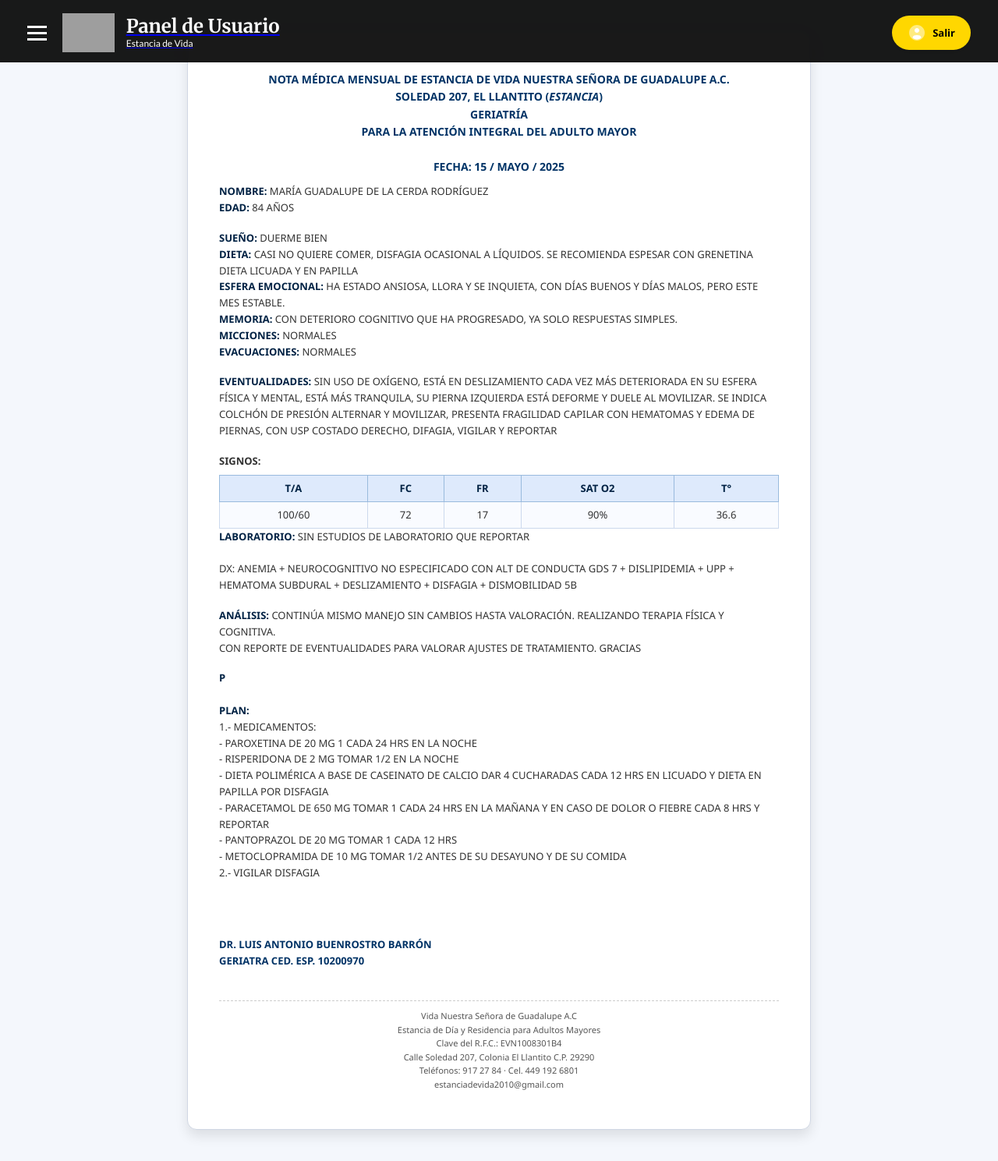
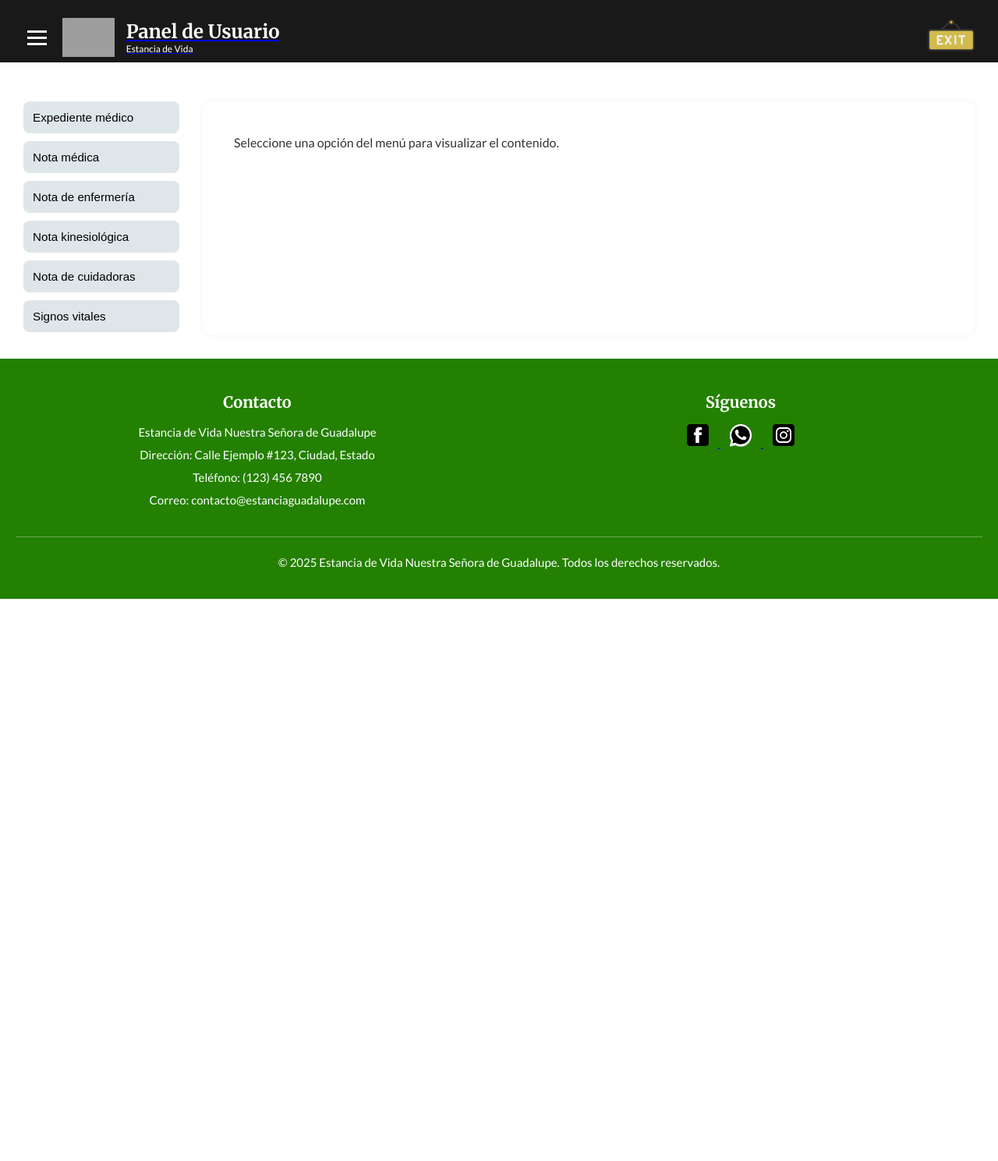
Before and after one commit to Kallolt2030/Estancia, a PHP site: page /dashboard/expediente.php in a window 1280 px wide. Shown: the whole page at 78% size. After the commit the page ends 768 px from the top, so only its background shows below. Run offline with PHP 8.4, Linux system fonts and the light colour scheme; the visitor is signed in with stand-in values (Sample User, id 1); grey boxes are pictures that could not be loaded.

Commit message:
icono salida

```diff
--- a/assets/css/expediente.css
+++ b/assets/css/expediente.css
@@ -1,86 +1,46 @@
-        @media print {
 body {
+    padding-top: 100px; /* Espacio para el header */
+    font-family: Arial, sans-serif;
+    background-color: #f5f6fa;
     margin: 0;
-                background: white;
-                color: black;
 }
 
-            .container {
-                box-shadow: none;
-                border: none;
-            }
+/* Contenedor principal */
+.contenedor {
+    display: flex;
+    gap: 30px;
+    padding: 30px;
 }
 
-        body {
-            font-family: 'Segoe UI', Tahoma, Geneva, Verdana, sans-serif;
-            font-size: 13px;
-            background-color: #f4f7fc;
-            margin: 0;
-            padding: 0;
-            color: #333;
+/* Menú lateral */
+.menu-lateral {
+    display: flex;
+    flex-direction: column;
+    gap: 10px;
+    width: 200px;
 }
 
-        .container {
-            max-width: 800px;
-            margin: 40px auto;
-            background-color: #ffffff;
-            border: 1px solid #d0d7e4;
-            box-shadow: 0 8px 16px rgba(0,0,0,0.1);
-            padding: 30px 40px;
-            border-radius: 12px;
+.menu-lateral button {
+    padding: 12px;
+    background-color: #dfe6e9;
+    border: none;
+    border-radius: 8px;
+    cursor: pointer;
+    font-size: 0.95em;
+    text-align: left;
+    transition: background 0.3s;
 }
 
-        .title {
-            text-align: center;
-            font-weight: bold;
-            margin: 20px 0 10px;
-            font-size: 14px;
-            color: #003366;
+.menu-lateral button:hover {
+    background-color: #b2bec3;
 }
 
-        .info, .section, .lab, .firma, .footer {
-            margin-bottom: 18px;
-            line-height: 1.6;
+/* Área de contenido */
+.contenido-central {
+    flex: 1;
+    background-color: #ffffff;
+    padding: 40px;
+    border-radius: 12px;
+    box-shadow: 0 0 8px rgba(0, 0, 0, 0.05);
+    min-height: 300px;
 }
-
-        .section strong,
-        .lab strong,
-        .info strong {
-            color: #002244;
-        }
-
-        .signos table {
-            width: 100%;
-            border-collapse: collapse;
-            margin-top: 8px;
-            font-size: 13px;
-        }
-
-        .signos th {
-            background-color: #deeafc;
-            color: #002244;
-            border: 1px solid #99badd;
-            padding: 6px;
-        }
-
-        .signos td {
-            border: 1px solid #ccd9ed;
-            padding: 6px;
-            text-align: center;
-            background-color: #f9fbff;
-        }
-
-        .firma {
-            font-weight: bold;
-            color: #003366;
-            margin-top: 30px;
-        }
-
-        .footer {
-            font-size: 11px;
-            text-align: center;
-            margin-top: 40px;
-            color: #555;
-            border-top: 1px dashed #ccc;
-            padding-top: 10px;
-        }
--- a/assets/css/style.css
+++ b/assets/css/style.css
@@ -60,6 +60,18 @@ body {
   z-index: -1;
   animation: moveBackground 20s linear infinite alternate;
 }
+
+.icono-salida {
+  width: 60px;  /* Tamaño más grande del ícono */
+  height: 60px;
+  transition: transform 0.2s ease-in-out;
+}
+
+.icono-salida:hover {
+  transform: scale(1.2); /* Aumenta el tamaño al pasar el mouse */
+  cursor: pointer;
+}
+
 
 .overlay {
   position: absolute;
--- a/dashboard/expediente.php
+++ b/dashboard/expediente.php
@@ -1,86 +1,51 @@
+<?php include '../control/auth.php'; ?>
 <?php include '../includes/headerDash.php'; ?>
-<!DOCTYPE html>
+
 <!DOCTYPE html>
 <html lang="es">
 <head>
     <meta charset="UTF-8">
-    <title>Nota Médica Mensual</title>
+    <title>Gestión de Expedientes</title>
     <link rel="stylesheet" href="../assets/css/expediente.css">
 </head>
 <body>
-    <div class="container">
-        <div class="title">
-            NOTA MÉDICA MENSUAL DE ESTANCIA DE VIDA NUESTRA SEÑORA DE GUADALUPE A.C.<br>
-            SOLEDAD 207, EL LLANTITO (<i>ESTANCIA</i>)<br>
-            GERIATRÍA<br>
-            PARA LA ATENCIÓN INTEGRAL DEL ADULTO MAYOR<br>
-            <br>
-            FECHA: 15 / MAYO / 2025
-        </div>
 
-        <div class="info">
-            <strong>NOMBRE:</strong> MARÍA GUADALUPE DE LA CERDA RODRÍGUEZ<br>
-            <strong>EDAD:</strong> 84 AÑOS
-        </div>
+<div class="contenedor">
 
-        <div class="section">
-            <strong>SUEÑO:</strong> DUERME BIEN<br>
-            <strong>DIETA:</strong> CASI NO QUIERE COMER, DISFAGIA OCASIONAL A LÍQUIDOS. SE RECOMIENDA ESPESAR CON GRENETINA DIETA LICUADA Y EN PAPILLA<br>
-            <strong>ESFERA EMOCIONAL:</strong> HA ESTADO ANSIOSA, LLORA Y SE INQUIETA, CON DÍAS BUENOS Y DÍAS MALOS, PERO ESTE MES ESTABLE.<br>
-            <strong>MEMORIA:</strong> CON DETERIORO COGNITIVO QUE HA PROGRESADO, YA SOLO RESPUESTAS SIMPLES.<br>
-            <strong>MICCIONES:</strong> NORMALES<br>
-            <strong>EVACUACIONES:</strong> NORMALES
-        </div>
+    <!-- Panel lateral izquierdo -->
+    <aside class="menu-lateral">
+        <button onclick="mostrarContenido('expediente')">Expediente médico</button>
+        <button onclick="mostrarContenido('nota_medica')">Nota médica</button>
+        <button onclick="mostrarContenido('nota_enfermeria')">Nota de enfermería</button>
+        <button onclick="mostrarContenido('nota_kinesica')">Nota kinesiológica</button>
+        <button onclick="mostrarContenido('nota_cuidadoras')">Nota de cuidadoras</button>
+        <button onclick="mostrarContenido('signos_vitales')">Signos vitales</button>
+    </aside>
 
-        <div class="section">
-            <strong>EVENTUALIDADES:</strong> SIN USO DE OXÍGENO, ESTÁ EN DESLIZAMIENTO CADA VEZ MÁS DETERIORADA EN SU ESFERA FÍSICA Y MENTAL, ESTÁ MÁS TRANQUILA, SU PIERNA IZQUIERDA ESTÁ DEFORME Y DUELE AL MOVILIZAR. SE INDICA COLCHÓN DE PRESIÓN ALTERNAR Y MOVILIZAR, PRESENTA FRAGILIDAD CAPILAR CON HEMATOMAS Y EDEMA DE PIERNAS, CON USP COSTADO DERECHO, DIFAGIA, VIGILAR Y REPORTAR
-        </div>
+    <!-- Contenedor central donde se carga el contenido -->
+    <section class="contenido-central" id="contenidoCentral">
+        <p>Seleccione una opción del menú para visualizar el contenido.</p>
+    </section>
 
-        <div class="signos">
-            <strong>SIGNOS:</strong>
-            <table>
-                <tr><th>T/A</th><th>FC</th><th>FR</th><th>SAT O2</th><th>T°</th></tr>
-                <tr><td>100/60</td><td>72</td><td>17</td><td>90%</td><td>36.6</td></tr>
-            </table>
-        </div>
 
-        <div class="lab">
-            <strong>LABORATORIO:</strong> SIN ESTUDIOS DE LABORATORIO QUE REPORTAR<br><br>
-            DX: ANEMIA + NEUROCOGNITIVO NO ESPECIFICADO CON ALT DE CONDUCTA GDS 7 + DISLIPIDEMIA + UPP + HEMATOMA SUBDURAL + DESLIZAMIENTO + DISFAGIA + DISMOBILIDAD 5B
-        </div>
+</div>
 
-        <div class="section">
-            <strong>ANÁLISIS:</strong> CONTINÚA MISMO MANEJO SIN CAMBIOS HASTA VALORACIÓN. REALIZANDO TERAPIA FÍSICA Y COGNITIVA.<br>
-            CON REPORTE DE EVENTUALIDADES PARA VALORAR AJUSTES DE TRATAMIENTO. GRACIAS
-        </div>
 
-        <div class="section">
-            <strong>P</strong><br><br>
-            <strong>PLAN:</strong><br>
-            1.- MEDICAMENTOS:<br>
-            - PAROXETINA DE 20 MG 1 CADA 24 HRS EN LA NOCHE<br>
-            - RISPERIDONA DE 2 MG TOMAR 1/2 EN LA NOCHE<br>
-            - DIETA POLIMÉRICA A BASE DE CASEINATO DE CALCIO DAR 4 CUCHARADAS CADA 12 HRS EN LICUADO Y DIETA EN PAPILLA POR DISFAGIA<br>
-            - PARACETAMOL DE 650 MG TOMAR 1 CADA 24 HRS EN LA MAÑANA Y EN CASO DE DOLOR O FIEBRE CADA 8 HRS Y REPORTAR<br>
-            - PANTOPRAZOL DE 20 MG TOMAR 1 CADA 12 HRS<br>
-            - METOCLOPRAMIDA DE 10 MG TOMAR 1/2 ANTES DE SU DESAYUNO Y DE SU COMIDA<br>
-            2.- VIGILAR DISFAGIA
-        </div>
+<script>
+function mostrarContenido(seccion) {
+    const contenido = {
+        expediente: "<h3>Expediente Médico</h3><p>Contenido del expediente médico aquí...</p>",
+        nota_medica: "<h3>Nota Médica</h3><p>Contenido de la nota médica aquí...</p>",
+        nota_enfermeria: "<h3>Nota de Enfermería</h3><p>Contenido de enfermería aquí...</p>",
+        nota_kinesica: "<h3>Nota Kinesiológica</h3><p>Contenido de la nota kinesica aquí...</p>",
+        nota_cuidadoras: "<h3>Nota de Cuidadoras</h3><p>Contenido de la nota de cuidadoras aquí...</p>",
+        signos_vitales: "<h3>Signos Vitales</h3><p>Registro de signos vitales aquí...</p>",
+    };
 
-        <div class="firma">
-            <br><br>
-            DR. LUIS ANTONIO BUENROSTRO BARRÓN<br>
-            GERIATRA CED. ESP. 10200970
-        </div>
+    document.getElementById("contenidoCentral").innerHTML = contenido[seccion] || "<p>Sección no disponible.</p>";
+}
+</script>
 
-        <div class="footer">
-            Vida Nuestra Señora de Guadalupe A.C<br>
-            Estancia de Día y Residencia para Adultos Mayores<br>
-            Clave del R.F.C.: EVN1008301B4<br>
-            Calle Soledad 207, Colonia El Llantito C.P. 29290<br>
-            Teléfonos: 917 27 84 · Cel. 449 192 6801<br>
-            estanciadevida2010@gmail.com
-        </div>
-    </div>
+<?php include '../includes/footer.php'; ?>
 </body>
 </html>
--- a/includes/headerDash.php
+++ b/includes/headerDash.php
@@ -28,10 +28,9 @@
         </div>
 
         <!-- Sección de acceso para cerrar sesión -->
-        <div class="nav-acceso">
-          <a href="../control/auth.php?logout=true" class="acceso-link">
-            <img src="../assets/iconos/user-circle-svgrepo-com (1).svg" alt="Cerrar sesión" class="icono-acceso">
-            <span>Salir</span>
+        <div class="nav-salida">
+          <a href="../control/auth.php?logout=true" class="salida-link">
+            <img src="../assets/iconos/exit-exit-svgrepo-com.svg" alt="Cerrar sesión" class="icono-salida">
           </a>
         </div>
 
```
Also changed, not shown: includes/headerAD.php (+8 -6 lines), includes/headerTrab.php (+3 -4 lines), assets/iconos/exit-exit-svgrepo-com.svg (added). Lines whose indentation alone changed are shown as unchanged.
